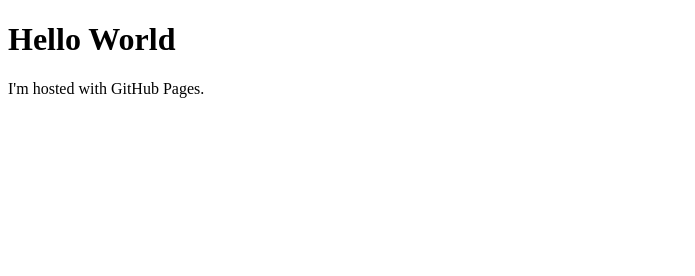
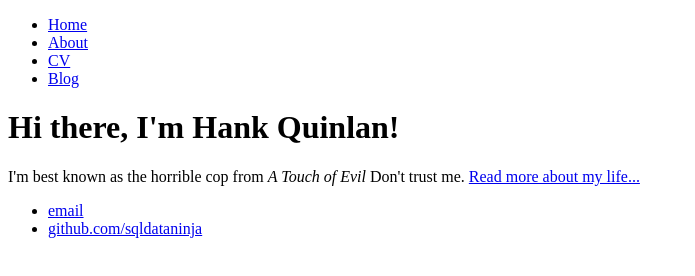
Before and after one commit to sqldataninja-gh-pages/old-portfolio, a plain HTML site: page index.html in a window 1280 px wide. Shown: the whole page, without its empty margins (0-695 px from the left). Drawn offline with Linux system fonts and the light colour scheme.

Commit message:
add to index

```diff
--- a/index.html
+++ b/index.html
@@ -1,7 +1,28 @@
 <!DOCTYPE html>
 <html>
-<body>
-<h1>Hello World</h1>
-<p>I'm hosted with GitHub Pages.</p>
-</body>
+	<head>
+		<title>Jessica Johnson</title>
+	</head>
+	<body>
+		<nav>
+    		<ul>
+        		<li><a href="/">Home</a></li>
+	        	<li><a href="/about">About</a></li>
+        		<li><a href="/cv">CV</a></li>
+        		<li><a href="/blog">Blog</a></li>
+    		</ul>
+		</nav>
+		<div class="container">
+    		<div class="blurb">
+        		<h1>Hi there, I'm Hank Quinlan!</h1>
+				<p>I'm best known as the horrible cop from <em>A Touch of Evil</em> Don't trust me. <a href="/about">Read more about my life...</a></p>
+    		</div><!-- /.blurb -->
+		</div><!-- /.container -->
+		<footer>
+    		<ul>
+        		<li><a href="mailto:contact@jessicajohnson.net">email</a></li>
+        		<li><a href="https://github.com/sqldataninja">github.com/sqldataninja</a></li>
+			</ul>
+		</footer>
+	</body>
 </html>
```
